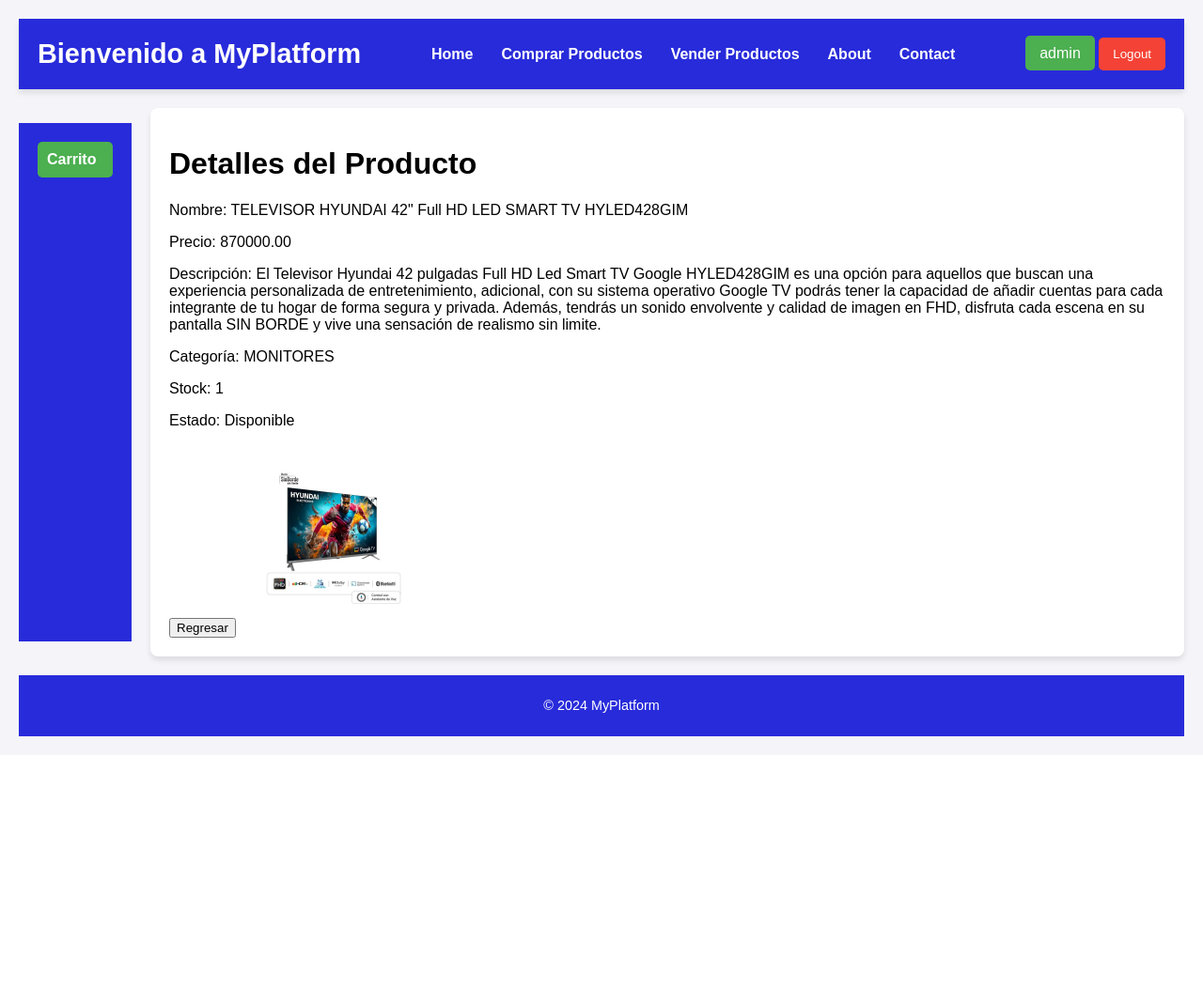
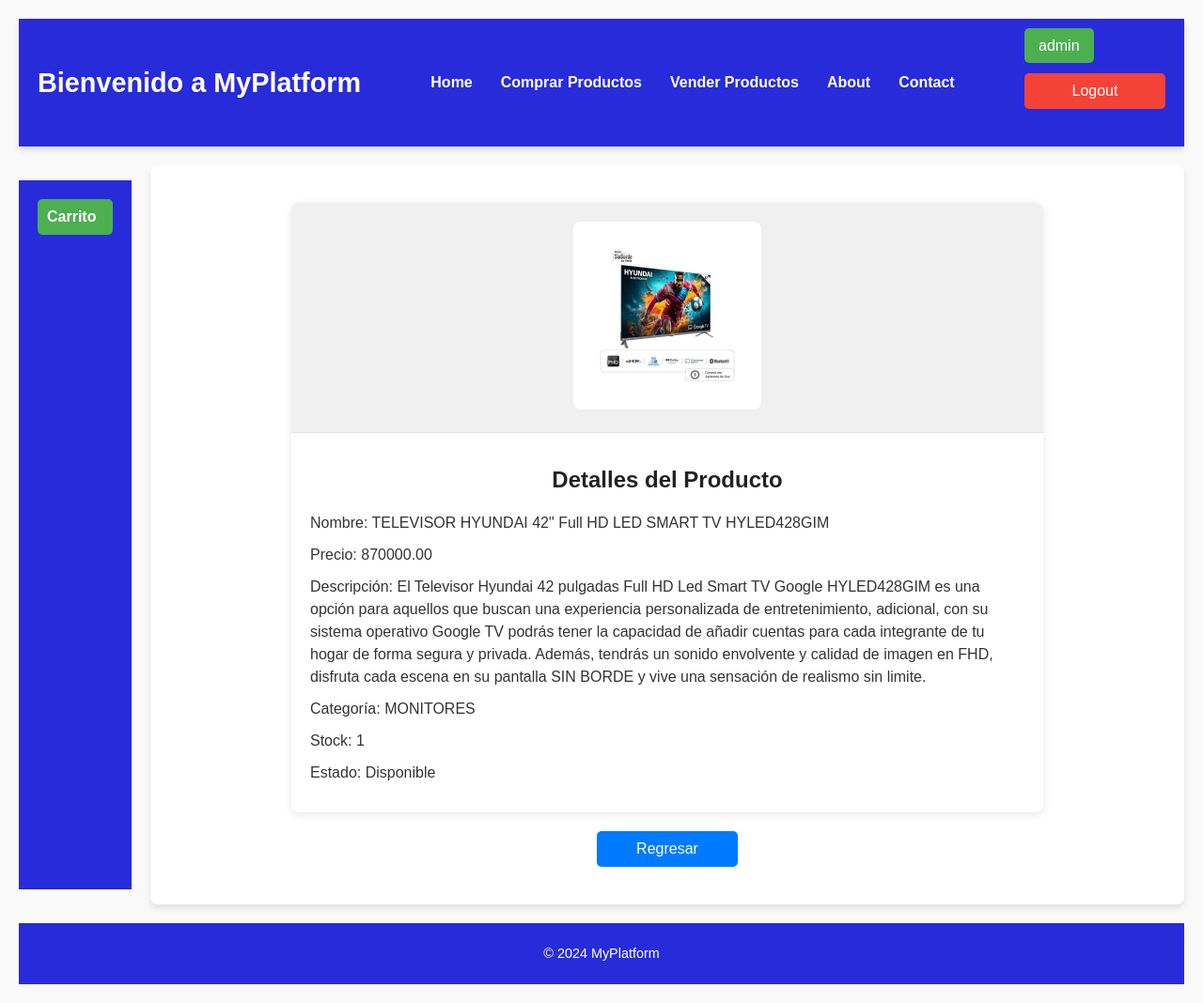
Before and after one commit to BigBossSpektrum/ventasPage, a Django app: page /products/product_detail/2/ in a window 1280 px wide. Shown: the whole page at 94% size. Before the commit the page ends 784 px from the top, so only its background shows below. Run offline with Django 5.2, Linux system fonts and the light colour scheme; a user stored in the database is signed in; data comes from the database, SQL or seed files in the repository; both versions use the stored data as it was after the commit.

Commit message:
update image system

```diff
--- a/ecommerce_project/urls.py
+++ b/ecommerce_project/urls.py
@@ -17,6 +17,8 @@
 from django.contrib import admin
 from django.urls import path, include
 from core import views
+from django.conf import settings
+from django.conf.urls.static import static
 
 urlpatterns = [
     path('admin/', admin.site.urls),
@@ -27,3 +29,7 @@
     path ('users//', include('users.urls')),
 
 ]
+
+
+if settings.DEBUG:
+    urlpatterns += static(settings.MEDIA_URL, document_root=settings.MEDIA_ROOT)
--- a/products/models.py
+++ b/products/models.py
@@ -12,7 +12,7 @@
     id = models.BigAutoField(primary_key=True)
     name = models.CharField(max_length=255)
     description = models.TextField()
-    image = models.ImageField(upload_to='products/images/', null=True, blank=True)
+    image = models.ImageField(upload_to='products', null=True)
     price = models.DecimalField(max_digits=10, decimal_places=2)
     stock = models.IntegerField(default=0)  # Indica la cantidad en inventario
     category = models.ForeignKey('Category', on_delete=models.SET_NULL, null=True, blank=True)
--- a/products/templates/product_detail.html
+++ b/products/templates/product_detail.html
@@ -3,6 +3,18 @@
 
 {% block content %}
 <link rel="stylesheet" href="{% static 'css/product_detail.css' %}">
+<div class="container">
+
+    <div class="product-image">
+
+        {% if product.image %}
+            <img src="{{ product.image.url }}" alt="{{ product.name }}" style="max-width: 200px;">
+        {% else %}
+            <p>No hay imagen disponible.</p>
+        {% endif %}
+    </div>
+
+    <div class="product-details">
             <h1>Detalles del Producto</h1>
         <p>Nombre: {{ product.name }}</p>
         <p>Precio: {{ product.price }}</p>
@@ -17,15 +29,10 @@
             <p>Estado: Agotado</p>
 
         {% endif %}
+    </div>
+</div>
+
 
     <button onclick="window.history.back()">Regresar</button>
 
-
-    {% if product.image %}
-        <img src="{{ product.image }}" alt="{{ product.name }}" style="max-width: 200px;">
-    {% else %}
-        <p>No hay imagen disponible.</p>
-    {% endif %}
-
-
 {% endblock %}
--- a/products/urls.py
+++ b/products/urls.py
@@ -1,6 +1,4 @@
 from django.urls import path
-from django.conf import settings
-from django.conf.urls.static import static
 from . import views
 
 urlpatterns = [
@@ -9,6 +7,3 @@
     path('remove_from_cart/<int:item_id>/', views.remove_from_cart, name='remove_from_cart'),
     path('product_detail/<int:id>/', views.product_detail, name='product_detail'),
 ]
-
-if settings.DEBUG:
-    urlpatterns += static(settings.MEDIA_URL, document_root=settings.MEDIA_ROOT)
--- a/static/css/product_detail.css
+++ b/static/css/product_detail.css
@@ -0,0 +1,97 @@
+/* product_detail.css */
+
+/* Estilos generales para el contenedor */
+body {
+    font-family: Arial, sans-serif;
+    margin: 0;
+    padding: 0;
+    background-color: #f9f9f9;
+    color: #333;
+}
+
+.container {
+    max-width: 800px;
+    margin: 20px auto;
+    background-color: #fff;
+    box-shadow: 0 2px 10px rgba(0, 0, 0, 0.1);
+    border-radius: 8px;
+    overflow: hidden;
+}
+
+/* Imagen del producto */
+.product-image {
+    text-align: center;
+    padding: 20px;
+    background-color: #f0f0f0;
+    border-bottom: 1px solid #e0e0e0;
+}
+
+.product-image img {
+    max-width: 100%;
+    height: auto;
+    border-radius: 8px;
+}
+
+/* Detalles del producto */
+.product-details {
+    padding: 20px;
+}
+
+.product-details h1 {
+    margin-bottom: 20px;
+    font-size: 24px;
+    text-align: center;
+    color: #222;
+}
+
+.product-details p {
+    margin: 10px 0;
+    font-size: 16px;
+    line-height: 1.5;
+}
+
+.product-details p span {
+    font-weight: bold;
+    color: #555;
+}
+
+/* Botón regresar */
+button {
+    display: block;
+    width: 150px;
+    margin: 20px auto;
+    padding: 10px 15px;
+    font-size: 16px;
+    color: #fff;
+    background-color: #007bff;
+    border: none;
+    border-radius: 5px;
+    cursor: pointer;
+    transition: background-color 0.3s ease;
+    text-align: center;
+}
+
+button:hover {
+    background-color: #0056b3;
+}
+
+/* Responsivo */
+@media (max-width: 600px) {
+    .product-details {
+        padding: 15px;
+    }
+
+    .product-details h1 {
+        font-size: 20px;
+    }
+
+    .product-details p {
+        font-size: 14px;
+    }
+
+    button {
+        width: 100px;
+        padding: 8px 12px;
+        font-size: 14px;
+    }
+}
```
Also changed, not shown: db.sqlite3, media/products/32.jpg (added), media/products/42.webp (added), media/products/50.jpg (added), media/products/50_3HkkCOD.jpg (added), media/products/Sin_título.png (added), media/products/a2ac07fc229f2466ecbc7a6f46de6f9f.webp (added), media/products/images/televisor-hyundai-32-pulgadas-hd-led-smart-tv-webos-hyled3256wim_AilNN5G.jpg (deleted), media/products/images/televisor-hyundai-42-pulgadas-full-hd-led-smart-tv-google-hyled428gim.jpg (deleted), media/products/images/televisor-hyundai-50-pulgadas-4k-uhd-led-smart-tv-webos-hyled5017w4km.jpg (deleted), products/migrations/0009_alter_product_image.py (added). Lines whose indentation alone changed are shown as unchanged.
